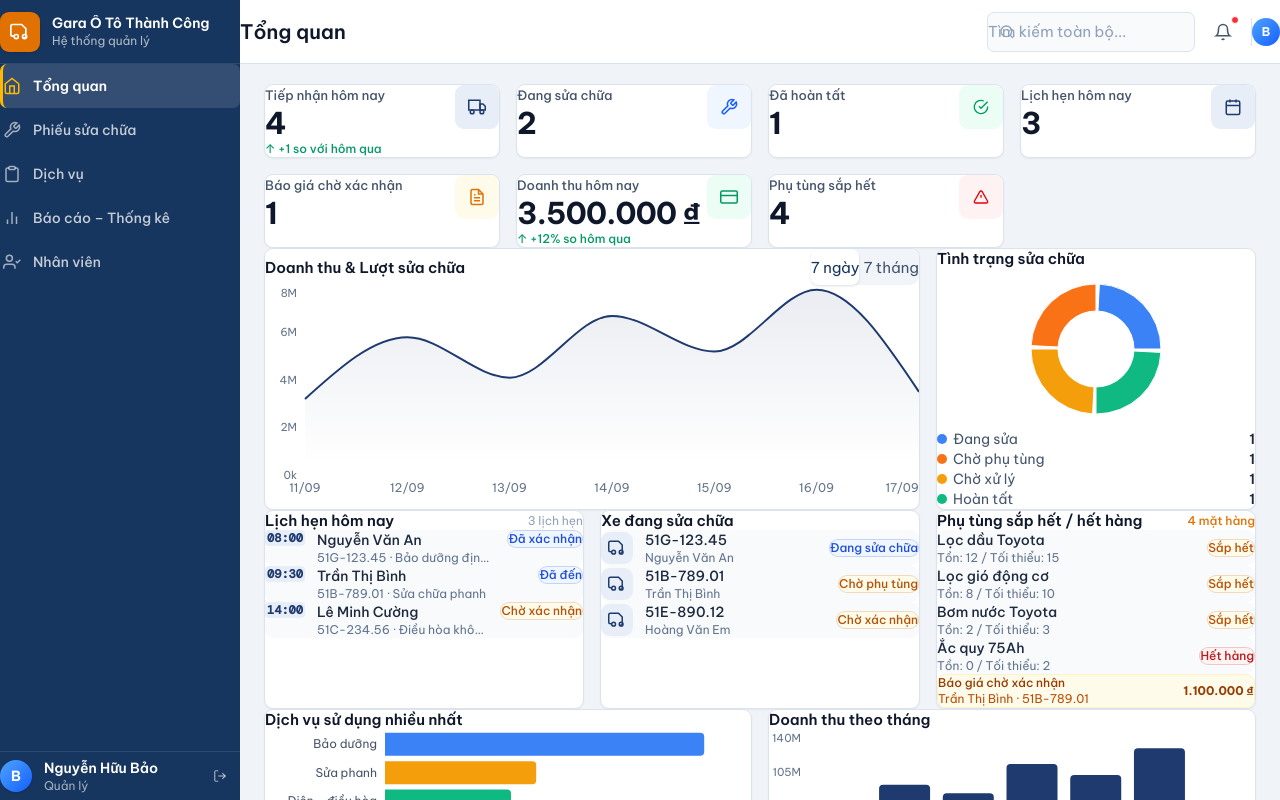
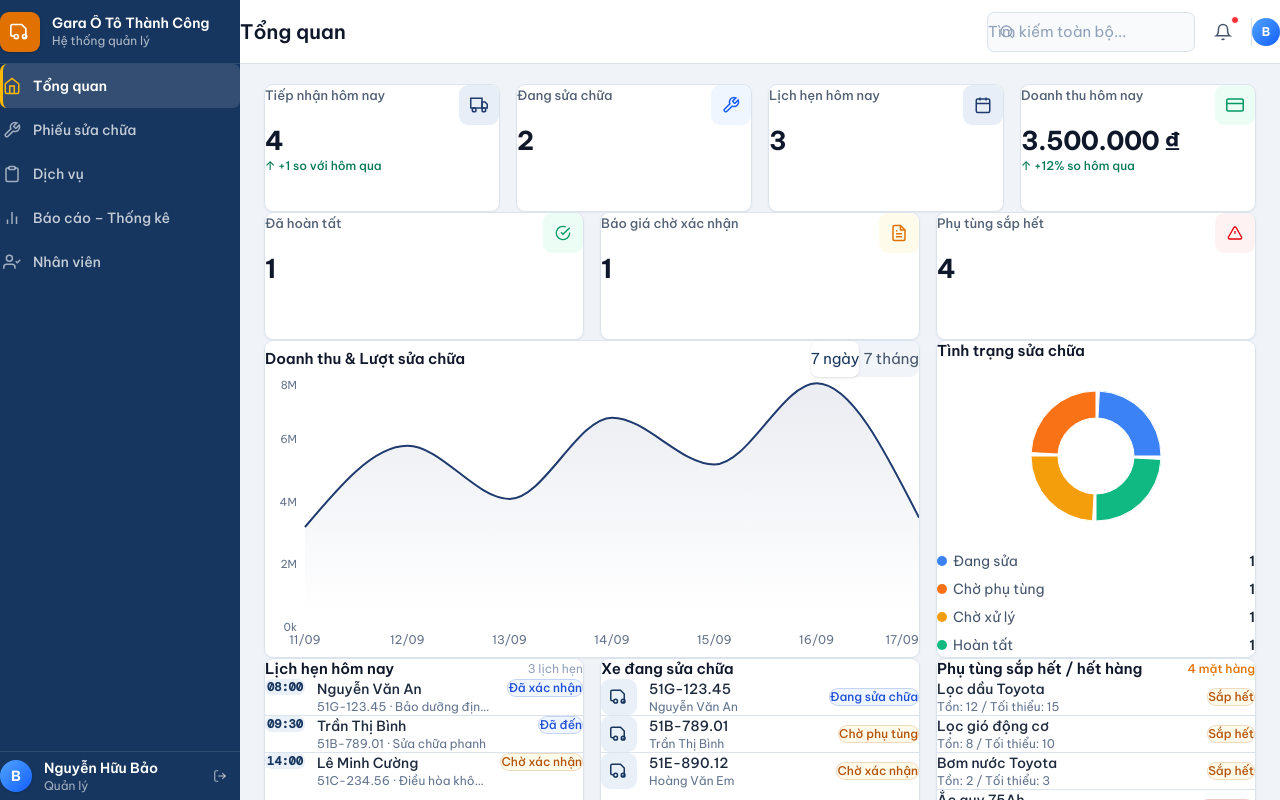
Before and after one commit to thanhhuy2310/Garage-Management-System, a React (Vite) app in the folder frontend/: page / in a window 1280 px wide. Both pictures are taken after a click on the button "Đăng nhập". Built offline with nearby package versions, Linux system fonts and the light colour scheme.

Commit message:
style: refine dashboard and authentication UI

```diff
--- a/frontend/src/components/ui.tsx
+++ b/frontend/src/components/ui.tsx
@@ -330,18 +330,18 @@ export function StatCard({ label, value, icon, trend, trendUp, color = "blue" }:
     navy: "bg-[#e8eef7] text-[#1e3a6e]",
   };
   return (
-    <Card className="p-5 sm:p-6">
-      <div className="flex items-start justify-between">
-        <div>
-          <p className="text-[13px] font-medium text-slate-600">{label}</p>
-          <p className="mt-2 text-3xl font-bold tracking-tight text-slate-900">{value}</p>
+    <Card className="h-full min-h-32 p-5">
+      <div className="flex h-full items-start justify-between gap-3">
+        <div className="min-w-0">
+          <p className="min-h-10 text-[13px] font-medium leading-5 text-muted-foreground">{label}</p>
+          <p className="mt-1 whitespace-nowrap text-[26px] font-bold leading-tight tracking-tight text-foreground">{value}</p>
           {trend && (
-            <p className={`mt-1 text-xs font-medium flex items-center gap-1 ${trendUp ? "text-emerald-600" : "text-red-500"}`}>
+            <p className={`mt-1.5 flex items-center gap-1 text-xs font-medium ${trendUp ? "text-success" : "text-danger"}`}>
               {trendUp ? "↑" : "↓"} {trend}
             </p>
           )}
         </div>
-        <div className={`flex h-11 w-11 items-center justify-center rounded-lg ${iconBg[color]}`} aria-hidden="true">
+        <div className={`flex h-10 w-10 flex-shrink-0 items-center justify-center rounded-lg ${iconBg[color]}`} aria-hidden="true">
           {icon}
         </div>
       </div>
--- a/frontend/src/pages/Dashboard.tsx
+++ b/frontend/src/pages/Dashboard.tsx
@@ -1,7 +1,7 @@
 import React, { useState } from "react";
 import {
   AreaChart, Area, BarChart, Bar, PieChart, Pie, Cell,
-  XAxis, YAxis, Tooltip, ResponsiveContainer, Legend
+  XAxis, YAxis, Tooltip, ResponsiveContainer
 } from "recharts";
 import { Card, StatCard, Badge, Icons } from "../components/ui";
 import {
@@ -45,14 +45,18 @@ export default function Dashboard() {
 
   return (
     <div className="space-y-6">
-      {/* Stat cards */}
-      <div className="grid grid-cols-1 gap-4 sm:grid-cols-2 lg:grid-cols-4 2xl:grid-cols-7">
+      {/* Primary KPI group */}
+      <div className="grid grid-cols-1 gap-4 sm:grid-cols-2 xl:grid-cols-4">
         <StatCard label="Tiếp nhận hôm nay" value="4" icon={Icons.truck} color="navy" trend="+1 so với hôm qua" trendUp />
         <StatCard label="Đang sửa chữa" value={repairStatusCount.in_progress + repairStatusCount.waiting_parts} icon={Icons.wrench} color="blue" />
+        <StatCard label="Lịch hẹn hôm nay" value={todayAppointments.length} icon={Icons.calendar} color="navy" />
+        <StatCard label="Doanh thu hôm nay" value={formatCurrency(chartRevenue.at(-1)?.revenue ?? 0)} icon={Icons.creditCard} color="green" trend="+12% so hôm qua" trendUp />
+      </div>
+
+      {/* Secondary KPI group */}
+      <div className="grid grid-cols-1 gap-4 sm:grid-cols-3">
         <StatCard label="Đã hoàn tất" value={repairStatusCount.completed} icon={Icons.checkCircle} color="green" />
-        <StatCard label="Lịch hẹn hôm nay" value={todayAppointments.length} icon={Icons.calendar} color="navy" />
         <StatCard label="Báo giá chờ xác nhận" value={pendingQuotations.length} icon={Icons.fileText} color="amber" />
-        <StatCard label="Doanh thu hôm nay" value={formatCurrency(chartRevenue.at(-1)?.revenue ?? 0)} icon={Icons.creditCard} color="green" trend="+12% so hôm qua" trendUp />
         <StatCard label="Phụ tùng sắp hết" value={lowStock.length} icon={Icons.alertTriangle} color="red" />
       </div>
 
@@ -72,7 +76,7 @@ export default function Dashboard() {
             </div>
           </div>
           <div role="img" aria-label={`Biểu đồ doanh thu trong ${chartPeriod === "week" ? "7 ngày" : "7 tháng"} gần nhất`}>
-            <ResponsiveContainer width="100%" height={220}>
+            <ResponsiveContainer width="100%" height={280}>
               <AreaChart data={data} margin={{ top: 0, right: 0, left: -20, bottom: 0 }}>
               <defs>
                 <linearGradient id="revenueGrad" x1="0" y1="0" x2="0" y2="1">
@@ -100,7 +104,7 @@ export default function Dashboard() {
         <Card className="p-5">
           <h3 className="mb-4 text-base font-semibold text-slate-900">Tình trạng sửa chữa</h3>
           <div role="img" aria-label="Biểu đồ tỷ lệ trạng thái sửa chữa">
-            <ResponsiveContainer width="100%" height={160}>
+            <ResponsiveContainer width="100%" height={190}>
               <PieChart>
               <Pie data={pieData} dataKey="value" cx="50%" cy="50%" outerRadius={65} innerRadius={38} paddingAngle={3}>
                 {pieData.map((entry, i) => <Cell key={i} fill={entry.color} />)}
@@ -109,7 +113,7 @@ export default function Dashboard() {
               </PieChart>
             </ResponsiveContainer>
           </div>
-          <div className="space-y-1.5 mt-2">
+          <div className="mt-2 grid grid-cols-2 gap-x-4 gap-y-2 xl:grid-cols-1">
             {pieData.map(d => (
               <div key={d.name} className="flex items-center justify-between text-sm">
                 <div className="flex items-center gap-1.5">
@@ -131,11 +135,11 @@ export default function Dashboard() {
             <h3 className="text-base font-semibold text-slate-900">Lịch hẹn hôm nay</h3>
             <span className="text-xs text-slate-400">{todayAppointments.length} lịch hẹn</span>
           </div>
-          <div className="space-y-3">
+          <div className="divide-y divide-border">
             {todayAppointments.map(a => (
-              <div key={a.id} className="flex items-start gap-3 rounded-lg bg-slate-50 p-3 transition-colors hover:bg-slate-100">
+              <div key={a.id} className="flex items-start gap-3 py-3 first:pt-0 last:pb-0">
                 <div className="w-10 text-center">
-                  <span className="text-xs font-mono font-semibold text-[#1e3a6e] bg-[#e8eef7] px-1.5 py-1 rounded block">{a.time}</span>
+                  <span className="mono block rounded-md bg-primary-soft px-1.5 py-1 text-xs font-semibold text-primary">{a.time}</span>
                 </div>
                 <div className="flex-1 min-w-0">
                   <p className="text-sm font-medium text-slate-800 truncate">{a.customer}</p>
@@ -152,11 +156,11 @@ export default function Dashboard() {
           <div className="flex items-center justify-between mb-4">
             <h3 className="text-base font-semibold text-slate-900">Xe đang sửa chữa</h3>
           </div>
-          <div className="space-y-3">
+          <div className="divide-y divide-border">
             {mockRepairOrders.filter(r => r.status !== "completed").map(r => (
-              <div key={r.id} className="flex items-center gap-3 rounded-lg bg-slate-50 p-3 transition-colors hover:bg-slate-100">
-                <div className="w-8 h-8 bg-[#e8eef7] rounded-lg flex items-center justify-center flex-shrink-0">
-                  <span className="text-[#1e3a6e]">{Icons.car}</span>
+              <div key={r.id} className="flex items-center gap-3 py-3 first:pt-0 last:pb-0">
+                <div className="flex h-9 w-9 flex-shrink-0 items-center justify-center rounded-lg bg-primary-soft">
+                  <span className="text-primary">{Icons.car}</span>
                 </div>
                 <div className="flex-1 min-w-0">
                   <p className="text-sm font-medium text-slate-800">{r.vehicle}</p>
@@ -174,9 +178,9 @@ export default function Dashboard() {
             <h3 className="text-base font-semibold text-slate-900">Phụ tùng sắp hết / hết hàng</h3>
             <span className="text-xs text-amber-600 font-medium">{lowStock.length} mặt hàng</span>
           </div>
-          <div className="space-y-2">
+          <div className="divide-y divide-border">
             {lowStock.map(item => (
-              <div key={item.id} className="flex items-center justify-between p-3 bg-slate-50 rounded-lg">
+              <div key={item.id} className="flex items-center justify-between gap-3 py-3 first:pt-0">
                 <div className="flex-1 min-w-0">
                   <p className="text-sm font-medium text-slate-800 truncate">{item.name}</p>
                   <p className="text-xs text-slate-500">Tồn: {item.stock} / Tối thiểu: {item.minStock}</p>
@@ -185,12 +189,12 @@ export default function Dashboard() {
               </div>
             ))}
             {pendingQuotations.map(q => (
-              <div key={q.id} className="flex items-center justify-between p-3 bg-amber-50 rounded-lg border border-amber-100">
+              <div key={q.id} className="flex items-center justify-between gap-3 py-3 last:pb-0">
                 <div>
-                  <p className="text-xs font-medium text-amber-800">Báo giá chờ xác nhận</p>
-                  <p className="text-xs text-amber-700">{q.customer} · {q.vehicle}</p>
+                  <p className="text-xs font-medium text-warning">Báo giá chờ xác nhận</p>
+                  <p className="text-xs text-muted-foreground">{q.customer} · {q.vehicle}</p>
                 </div>
-                <span className="text-xs font-bold text-amber-800">{formatCurrency(q.total)}</span>
+                <span className="whitespace-nowrap text-xs font-bold text-warning">{formatCurrency(q.total)}</span>
               </div>
             ))}
           </div>
```
Also changed, not shown: frontend/src/pages/Login.tsx (+24 -24 lines).
